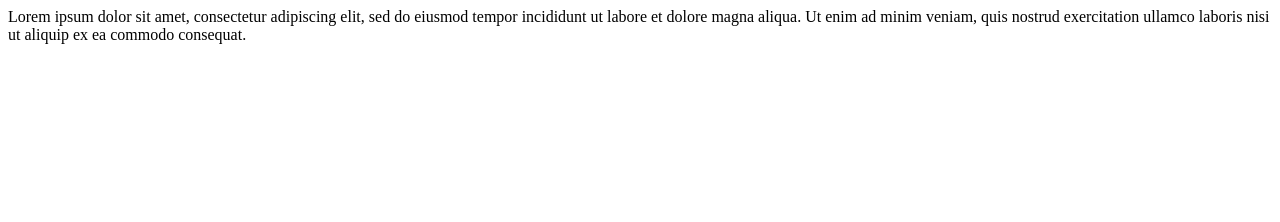
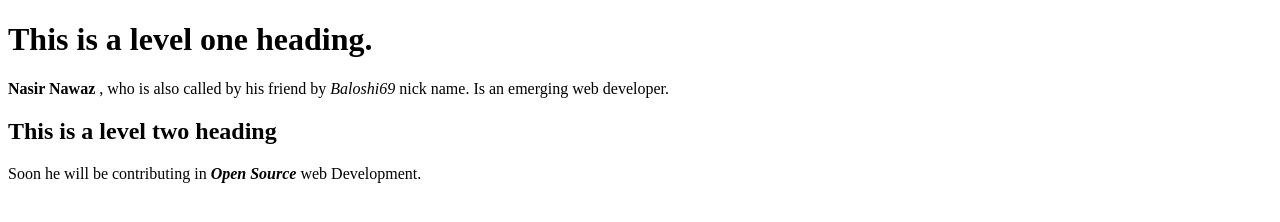
Before and after one commit to Baloshi69/TheOdinProject, a plain HTML site: page Foundation/02_Working_with_Text/index.html in a window 1280 px wide. Drawn offline with Linux system fonts and the light colour scheme.

```diff
--- a/Foundation/02_Working_with_Text/index.html
+++ b/Foundation/02_Working_with_Text/index.html
@@ -3,10 +3,19 @@
 <head>
 </head>
 <body>
-Lorem ipsum dolor sit amet, consectetur adipiscing elit, sed do eiusmod tempor
-incididunt ut labore et dolore magna aliqua.
+    <h1> This is a level one heading.</h1>
+    <p>
+        <strong> Nasir Nawaz </strong>,
+        who is also called by his friend by
+        <em>Baloshi69</em> nick name.
+        Is an emerging web developer.
+    </p>
 
-Ut enim ad minim veniam, quis nostrud exercitation ullamco laboris
-nisi ut aliquip ex ea commodo consequat.
+    <h2> This is a level two heading</h2>
+    <p>Soon he will be contributing in
+        <strong>
+            <em> Open Source </em>
+        </strong> web Development.
+    </p>
 </body>
 </html>
```
